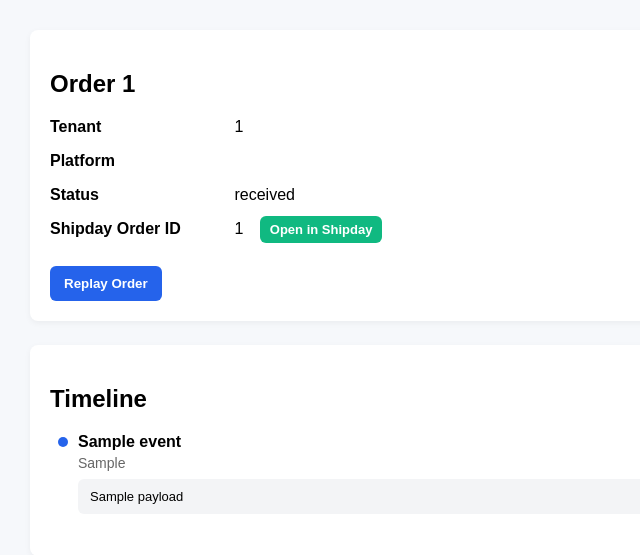
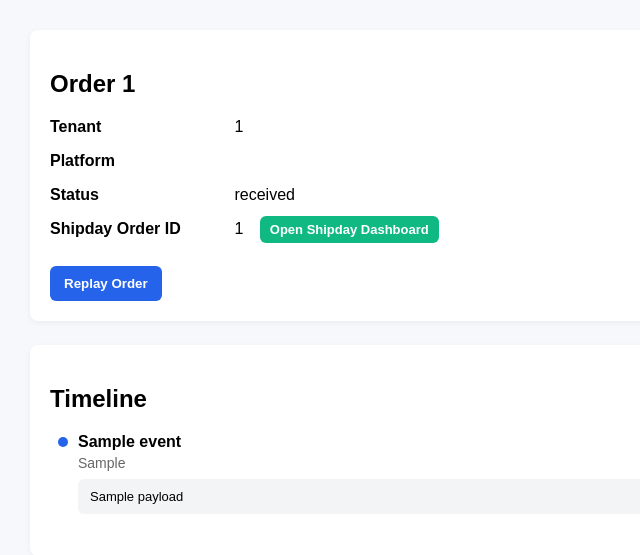
Before and after one commit to leonardmartin-maker/fleet-hub, a FastAPI app: template app/templates/order_detail.html in a window 1280 px wide. Shown: the part 85-640 px from the top of the page, without its empty margins (0-640 px from the left). Run offline with FastAPI, Linux system fonts and the light colour scheme; the template is opened without the code that fills it: most values are stand-ins (such as "Sample title", 1, 10 or a date in 2020).

```diff
--- a/app/templates/order_detail.html
+++ b/app/templates/order_detail.html
@@ -133,7 +133,7 @@
 
             {% if order.shipdayOrderId %}
             <a
-            href="https://app.shipday.com/orders/{{ order.shipdayOrderId }}"
+            href="https://dispatch.shipday.com/"
             target="_blank"
             style="
             margin-left:12px;
@@ -146,7 +146,7 @@
             font-size:13px;
             "
             >
-            Open in Shipday
+            Open Shipday Dashboard
             </a>
             {% endif %}
             </p>
```
